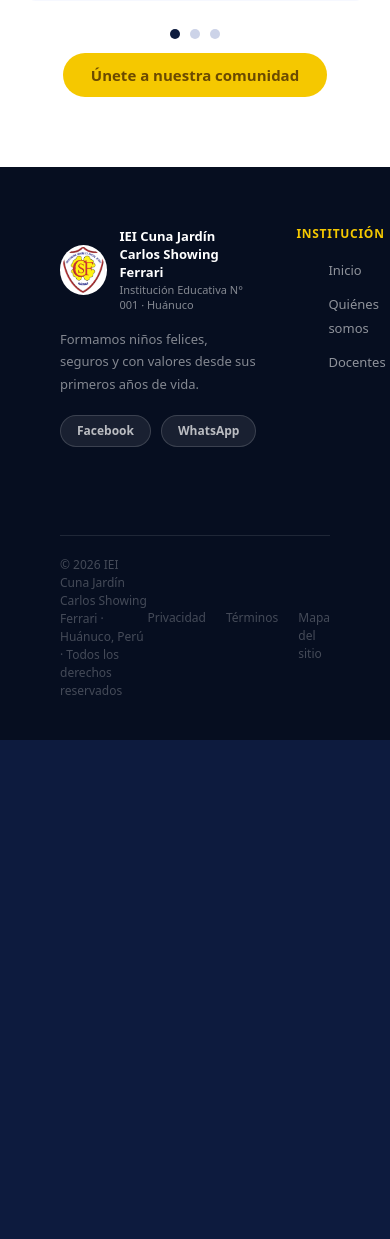
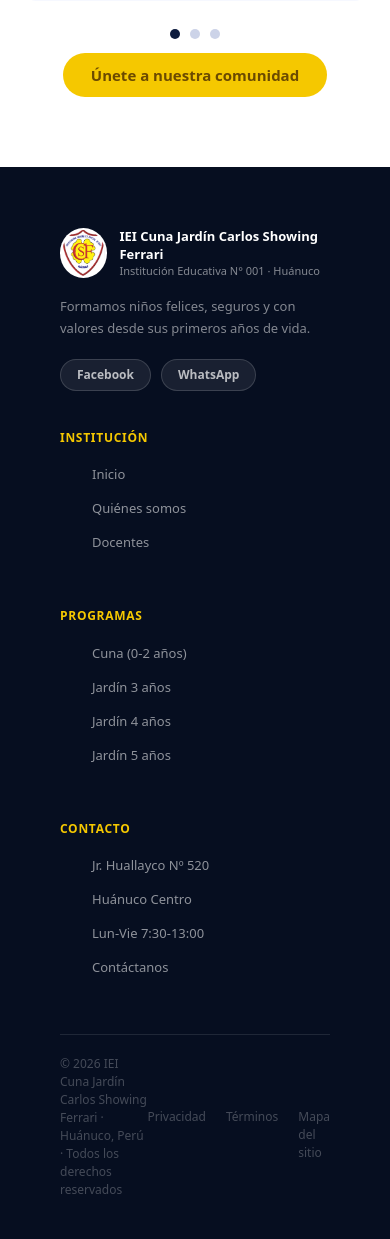
Before and after one commit to ALDA2209/colegio-csf, a Django app: page / in a window 390 px wide; the page is wider, and only the part inside the window is pictured. Shown: the part 4880-6119 px from the top of that part. Before the commit the page ends 5620 px from the top of that part, so only its background shows below. Run offline with Django 5.2, Linux system fonts and the light colour scheme.

Commit message:
Adaptar hero, galeria y footer para moviles

```diff
--- a/web/static/web/css/style.css
+++ b/web/static/web/css/style.css
@@ -711,6 +711,7 @@ footer {
   .carrusel-item { min-width: calc(50% - 12px); }
   .hero { grid-template-columns: 1fr; }
   .hero-right { height: 320px; }
+  .footer-top { grid-template-columns: 1fr; }
 }
 
 @media (max-width: 600px) {
```
